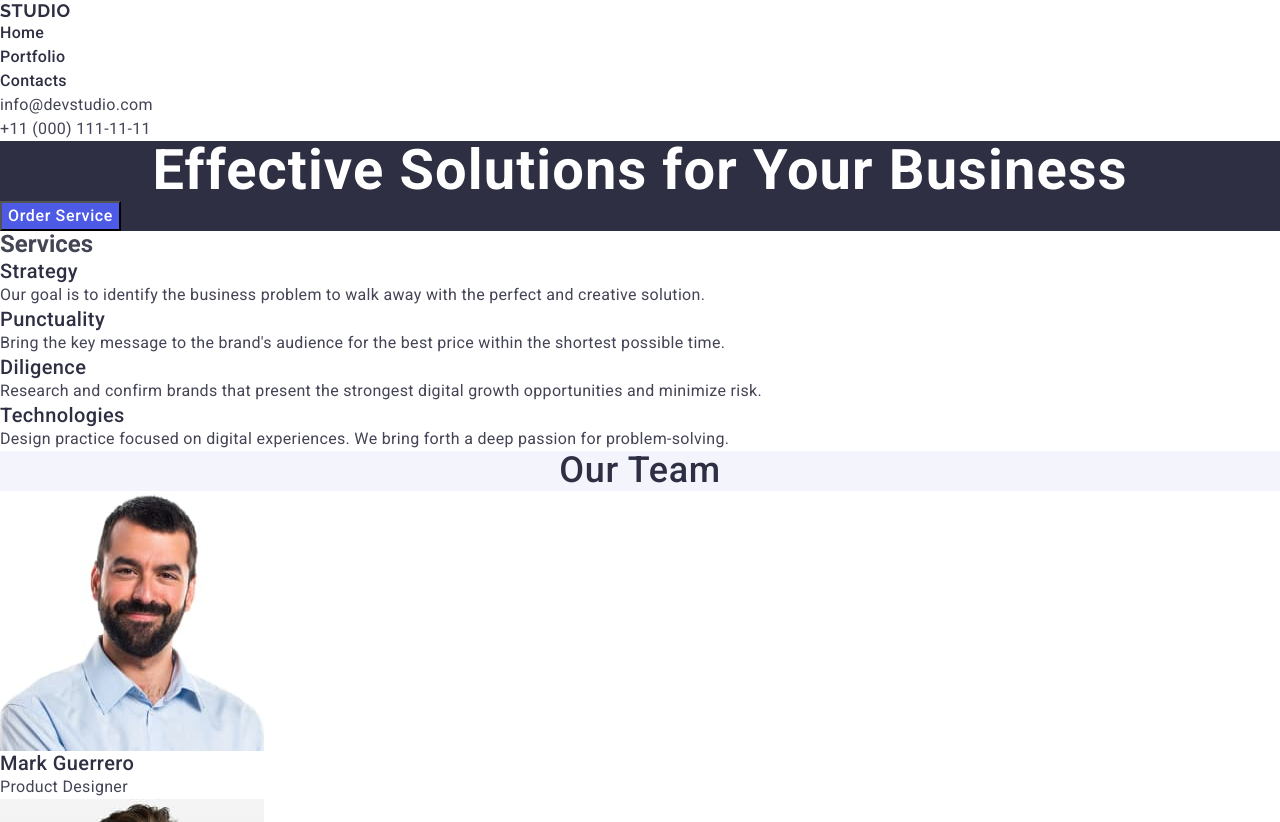
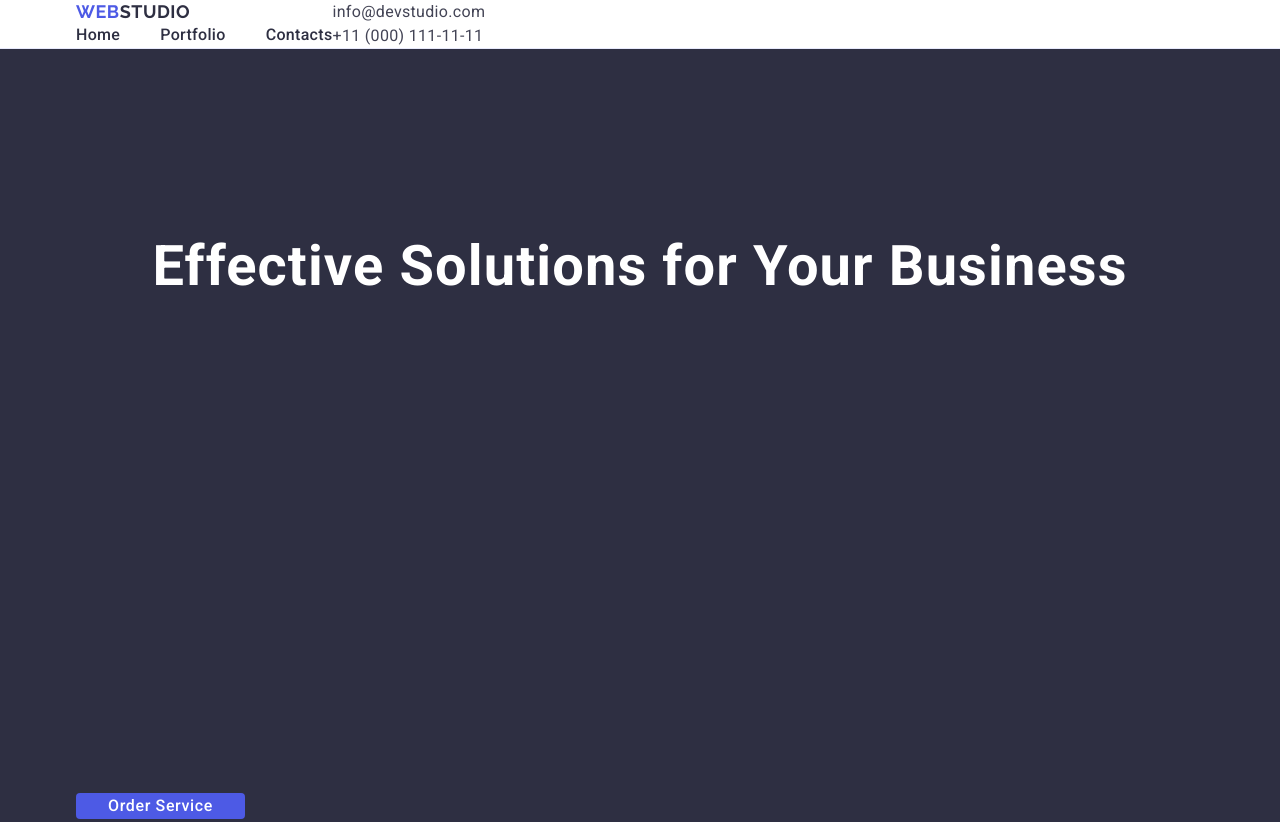
Before and after one commit to AndyGrigs/goit-markup-hw-03, a website built with Vite: page index.html in a window 1280 px wide. Shown: the top 822 px of the page. Built offline with nearby package versions, Linux system fonts and the light colour scheme.

Commit message:
hero styles

```diff
--- a/css/styles.css
+++ b/css/styles.css
@@ -8,6 +8,7 @@
   --font-size: 16px;
   --cloud-color: #f4f4fd;
 }
+/* Global styles */
 
 body {
   font-family: "Roboto", sans-serif;
@@ -21,9 +22,6 @@ a {
   text-decoration: none;
 }
 
-li {
-  list-style: none;
-}
 
 address{
   font-style: normal;
@@ -35,6 +33,10 @@ h1, h2, h3, h4, h5, h6, p {
   padding: 0;
 }
 
+li {
+  list-style: none;
+}
+
 ul, ol, li {
   margin: 0;
   padding: 0;
@@ -44,11 +46,30 @@ img{
   display: block;
 }
 
-/* Global styles */
 
 
 a {
   text-decoration: none;
+}
+/* Header */
+.header {
+  border-bottom: 1px solid #e7e9fc;
+}
+
+.header-container {
+  display: flex;
+  align-items: center;
+}
+
+.container {
+  width: 1158px;
+  margin: 0 auto;
+  padding-left: 15px;
+  padding-right: 15px;
+}
+
+.navbar{
+  align-items: center;
 }
 
 /* Logo */
@@ -60,6 +81,16 @@ a {
   letter-spacing: 0.03em;
   text-transform: uppercase;
   color: var(--accent-color);
+  margin-right: 76px;
+}
+
+.menu{
+  display: flex;
+  gap: 40px;
+}
+
+.menu li{
+  margin-right: 0;
 }
 
 .logo-accent {
@@ -71,11 +102,17 @@ a {
   font-weight: 500;
   line-height: 1.5;
   letter-spacing: 0.02em;
+  padding: 24px 0;
 }
 
 .menu-item a:hover,
 .menu-item a:focus {
   color: #404bbf ;
+}
+
+.contact-info {
+  display: flex;
+  gap: 40px;
 }
 
 .contact-info a {
@@ -92,6 +129,7 @@ a {
 
 /* Hero Section */
 .hero {
+  padding: 188px 0;
   background-color: var(--secondary-text-color);
 }
 
@@ -102,6 +140,7 @@ a {
   line-height: 1.07;
   letter-spacing: 0.02em;
   text-align: center;
+  margin-bottom: 496px;
 }
 
 .hero-button {
@@ -112,6 +151,10 @@ a {
   background-color: var(--accent-color);
   font-weight: 500;
   font-size: 16px;
+  display: block;
+  min-width: 169px;
+  border: none;
+  border-radius: 4px;
   cursor: pointer;
 }
 
--- a/index.html
+++ b/index.html
@@ -5,7 +5,7 @@
   <meta charset="UTF-8" />
   <link rel="stylesheet" href="https://cdnjs.cloudflare.com/ajax/libs/modern-normalize/1.1.0/modern-normalize.min.css">
   <link href="https://fonts.googleapis.com" rel="preconnect">
-  <link href="https://fonts.gstatic.com" rel="preconnect" >
+  <link href="https://fonts.gstatic.com" rel="preconnect">
   <link href="https://fonts.googleapis.com/css2?family=Raleway:wght@400;700&display=swap" rel="stylesheet">
   <link href="https://fonts.googleapis.com/css2?family=Roboto:wght@400;500;700&display=swap" rel="stylesheet">
 
@@ -17,33 +17,13 @@
 
 <body>
 
-<!-- <header class="header">
-  <nav class="navbar">
-     <div class="navbar-container">
-       <a class="logo logo-light" href="./index.html"><span class="logo-accent">web</span>studio</a>
-
-       <ul class="menu">
-         <li class="menu-item"><a href="">Studio</a></li>
-         <li class="menu-item"><a href="">Portfolio</a></li>
-         <li class="menu-item"><a href="">Contacts</a></li>
-        </ul>
-      </div>
-
-    <address class="contact-info">
-      <ul class="contact-list">
-        <li class="contact-item"><a href="mailto:info@devstudio.com">info@devstudio.com</a></li>
-        <li class="contact-item"><a href="tel:+110001111111">+11 (000) 111-11-11</a></li>
-      </ul>
-    </address>
-  </nav>
-</header> -->
-
   <!-- Header -->
   <header class="header">
+    <div class="header-container container ">
+
       <!-- Navigation -->
       <nav class="navbar">
-    <a class="logo" href="./index.html">
-      <span class="logo-accent">Studio</span>
+        <a class="logo" href="./index.html">web<span class="logo-accent">Studio</span>
         </a>
 
         <ul class="menu">
@@ -71,6 +51,7 @@
         </ul>
       </address>
 
+    </div>
   </header>
 
 
@@ -80,8 +61,12 @@
 
     <!-- Hero Section -->
     <section class="hero">
+      <div class="hero-container container">
+
         <h1 class="hero-title">Effective Solutions for Your Business</h1>
         <button type="button" class="hero-button">Order Service</button>
+
+      </div>
     </section>
 
     <!-- Services Section -->
@@ -90,19 +75,23 @@
       <ul class="services-list">
         <li class="service-item">
           <h3 class="service-title">Strategy</h3>
-          <p class="service-description">Our goal is to identify the business problem to walk away with the perfect and creative solution.</p>
+          <p class="service-description">Our goal is to identify the business problem to walk away with the perfect and
+            creative solution.</p>
         </li>
         <li class="service-item">
           <h3 class="service-title">Punctuality</h3>
-          <p class="service-description">Bring the key message to the brand's audience for the best price within the shortest possible time.</p>
+          <p class="service-description">Bring the key message to the brand's audience for the best price within the
+            shortest possible time.</p>
         </li>
         <li class="service-item">
           <h3 class="service-title">Diligence</h3>
-          <p class="service-description">Research and confirm brands that present the strongest digital growth opportunities and minimize risk.</p>
+          <p class="service-description">Research and confirm brands that present the strongest digital growth
+            opportunities and minimize risk.</p>
         </li>
         <li class="service-item">
           <h3 class="service-title">Technologies</h3>
-          <p class="service-description">Design practice focused on digital experiences. We bring forth a deep passion for problem-solving.</p>
+          <p class="service-description">Design practice focused on digital experiences. We bring forth a deep passion
+            for problem-solving.</p>
         </li>
       </ul>
     </section>
@@ -144,7 +133,8 @@
           <p class="portfolio-category">App</p>
         </li>
         <li class="portfolio-item">
-          <img src="./images/cashless-payment.jpg" alt="Cashless Payment" width="360" height="300" class="portfolio-image">
+          <img src="./images/cashless-payment.jpg" alt="Cashless Payment" width="360" height="300"
+            class="portfolio-image">
           <h3 class="portfolio-item-title">Cashless Payment</h3>
           <p class="portfolio-category">Marketing</p>
         </li>
@@ -159,7 +149,8 @@
           <p class="portfolio-category">Marketing</p>
         </li>
         <li class="portfolio-item">
-          <img src="./images/screen-illustations.jpg" alt="Screen Illustrations" width="360" height="300" class="portfolio-image">
+          <img src="./images/screen-illustations.jpg" alt="Screen Illustrations" width="360" height="300"
+            class="portfolio-image">
           <h3 class="portfolio-item-title">Screen Illustrations</h3>
           <p class="portfolio-category">Design</p>
         </li>
@@ -176,7 +167,8 @@
   <!-- Footer -->
   <footer class="footer">
     <a href="./index.html" class="logo logo-dark">web<span class="logo-accent">Studio</span></a>
-    <p class="footer-description">Increase the flow of customers and sales for your business with digital marketing & growth solutions.</p>
+    <p class="footer-description">Increase the flow of customers and sales for your business with digital marketing &
+      growth solutions.</p>
   </footer>
 
 </body>
```
Lines whose indentation alone changed are shown as unchanged.
